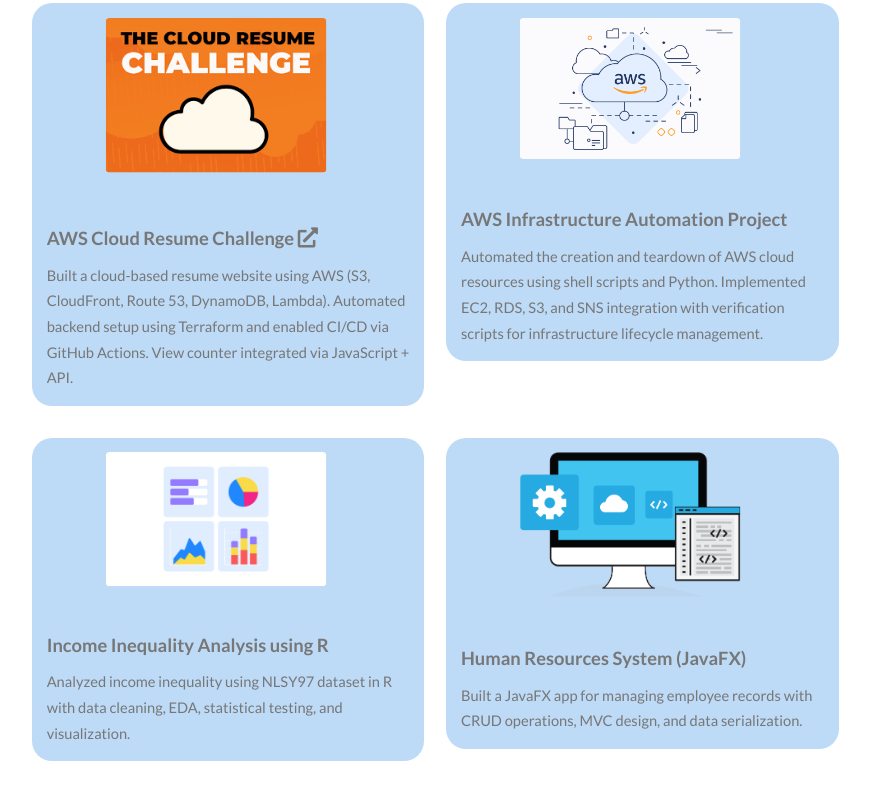
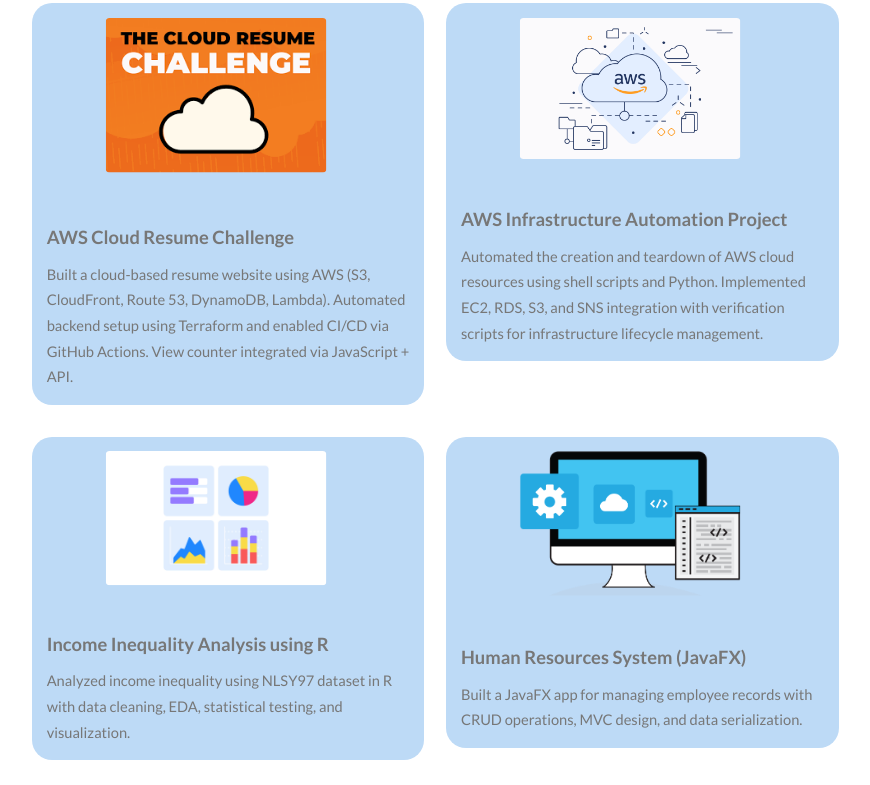
Before and after one commit to Monil-23/Portfolio, a plain HTML site: page Profile.html in a window 1280 px wide. Shown: the part 1017-1802 px from the top of the page, without its empty margins (58-928 px from the left). Drawn offline with Linux system fonts and the light colour scheme; no server answers.

Commit message:
removed website link

```diff
--- a/Profile.html
+++ b/Profile.html
@@ -100,7 +100,6 @@
 											<a href="https://github.com/Monil-23/aws-cloud-resume-challenge" target="_blank" rel="noopener noreferrer">
 											AWS Cloud Resume Challenge
 											</a>
-											<a href="https://monilshah.cloud" target="_blank" class="icon solid fa-external-link-alt" style="font-size: 1.1em;" title="Go to website"></a>
 										</h4>
 										<p>Built a cloud-based resume website using AWS (S3, CloudFront, Route 53, DynamoDB, Lambda). Automated backend setup using Terraform and enabled CI/CD via GitHub Actions. View counter integrated via JavaScript + API.</p>
 										</div>
```
